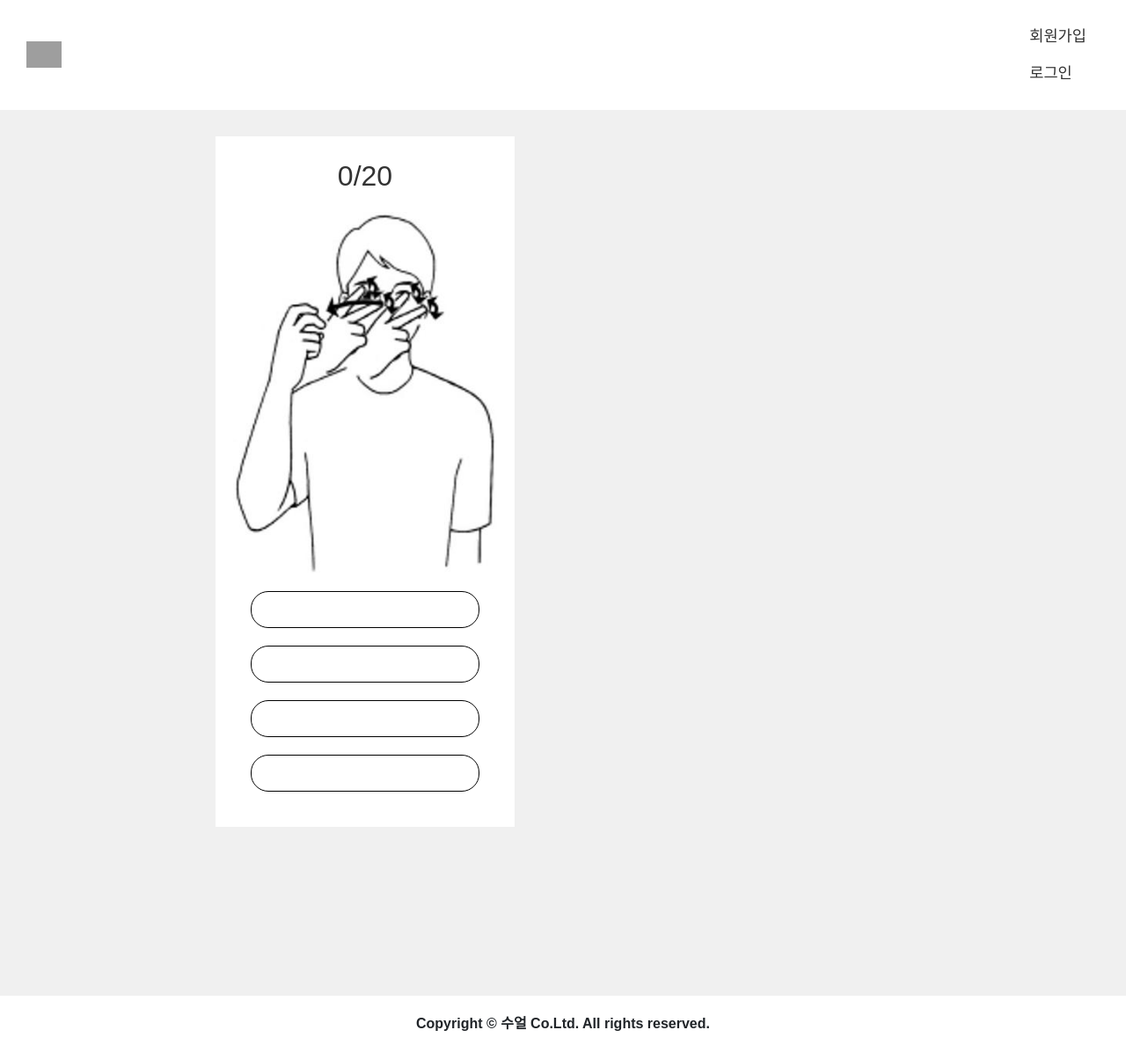
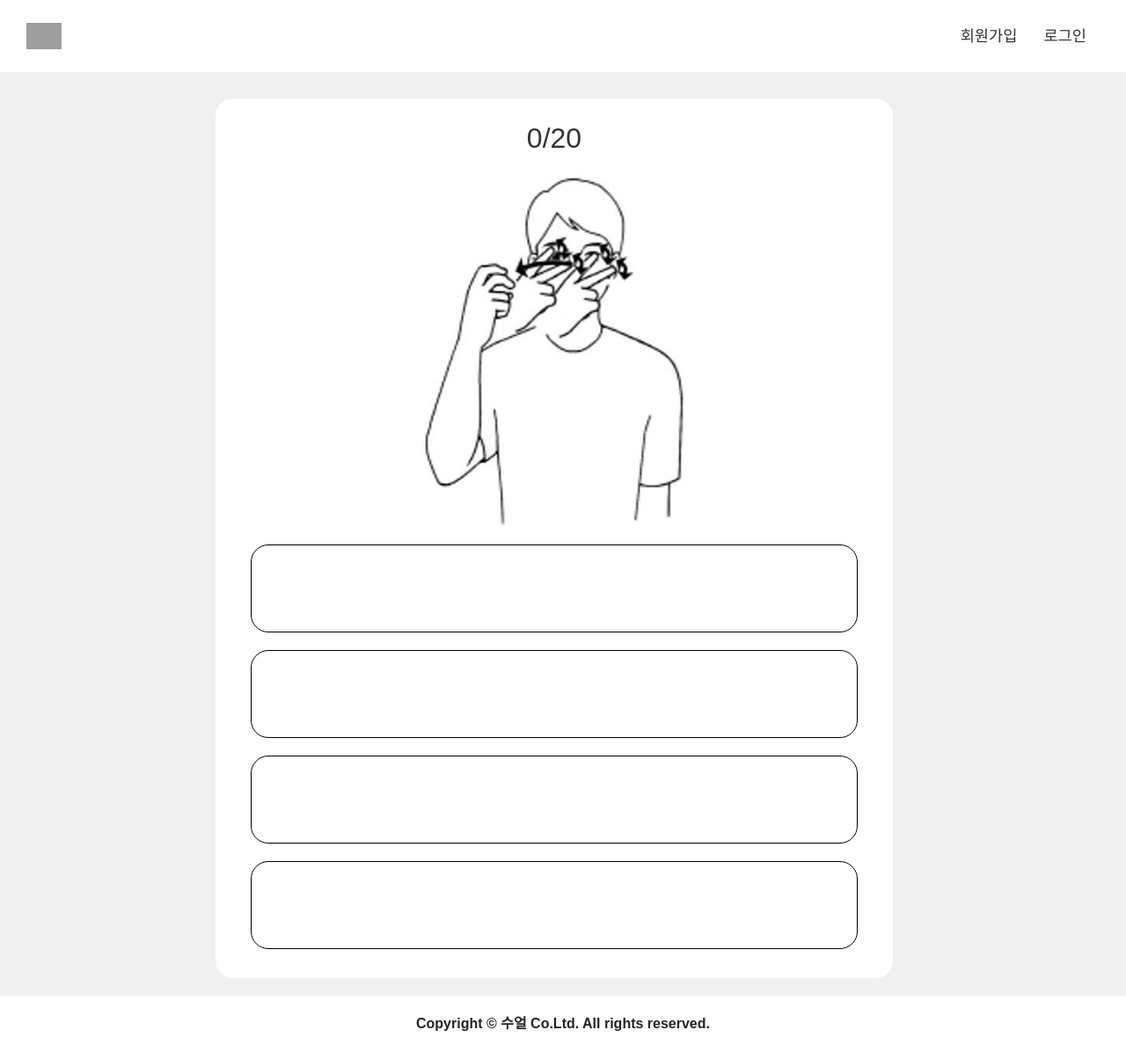
Before and after one commit to Signlogue/Signlogue, a PHP site: page /quiz_life.php in a window 1280 px wide. Shown: the whole page at 88% size. Run offline with PHP 8.4, Linux system fonts and the light colour scheme; data that the repository does not hold is empty; some libraries are stand-ins or nearby versions; grey boxes are pictures that could not be loaded.

Commit message:
네비게이션바 정렬, 퀴즈/학습 페이지 크기 균일화

```diff
--- a/learn.css
+++ b/learn.css
@@ -14,7 +14,7 @@
 
 .carousel-inner{
     border-radius: 10px;
-
+    width: 700px;
 }
 .img_sign{
     width: 400px;
@@ -26,7 +26,7 @@
     text-align: center;
     background-color: white;
     border-radius: 10px;
-
+    height: 650px;
 
 }
 
--- a/mainpage.css
+++ b/mainpage.css
@@ -8,7 +8,7 @@ body {
 }
 
 body {
-  background-color: #f0f0f0;
+  background-color: #f0f0f0 !important;
   font-family: "Pretendard", Arial, sans-serif;
   display: flex;
   flex-direction: column;
--- a/quiz.css
+++ b/quiz.css
@@ -1,12 +1,15 @@
 .content_container{
     background-color: white;
     padding: 20px;
+    height:1000px;
+    border-radius: 20px;
 }
 
 
 
 .img_container{
     width: 300px;
+    height: 400px;
     margin: auto;
     margin-bottom: 20px;
 
@@ -14,18 +17,26 @@
 
 .img_sign{
     width: 300px;
+    height: 400px;
+
 }
 
 .choice_container{
     border-radius: 20px;
     border: 1px solid black;
     padding: 20px;
-    text-align: center;
     margin: 20px;
     cursor: pointer;
+    width: 690px;
+    height: 100px;
+    display:flex;
+    align-items:center;
+    justify-content: center
 }
 .choice{
     margin: 0px;
+
+    text-align:center;
 }
 
 .result_container{
--- a/styles.css
+++ b/styles.css
@@ -27,7 +27,13 @@ header .header-logo {
     height: 30px;
 }
 
+nav{
+    display: flex !important;
+
+}
+
 header nav .nav-link {
+    display: flex;
     font-size: 1.1em;
     color: #333333;
     text-decoration: none;
```
Also changed, not shown: mainpage.php (indentation only).
